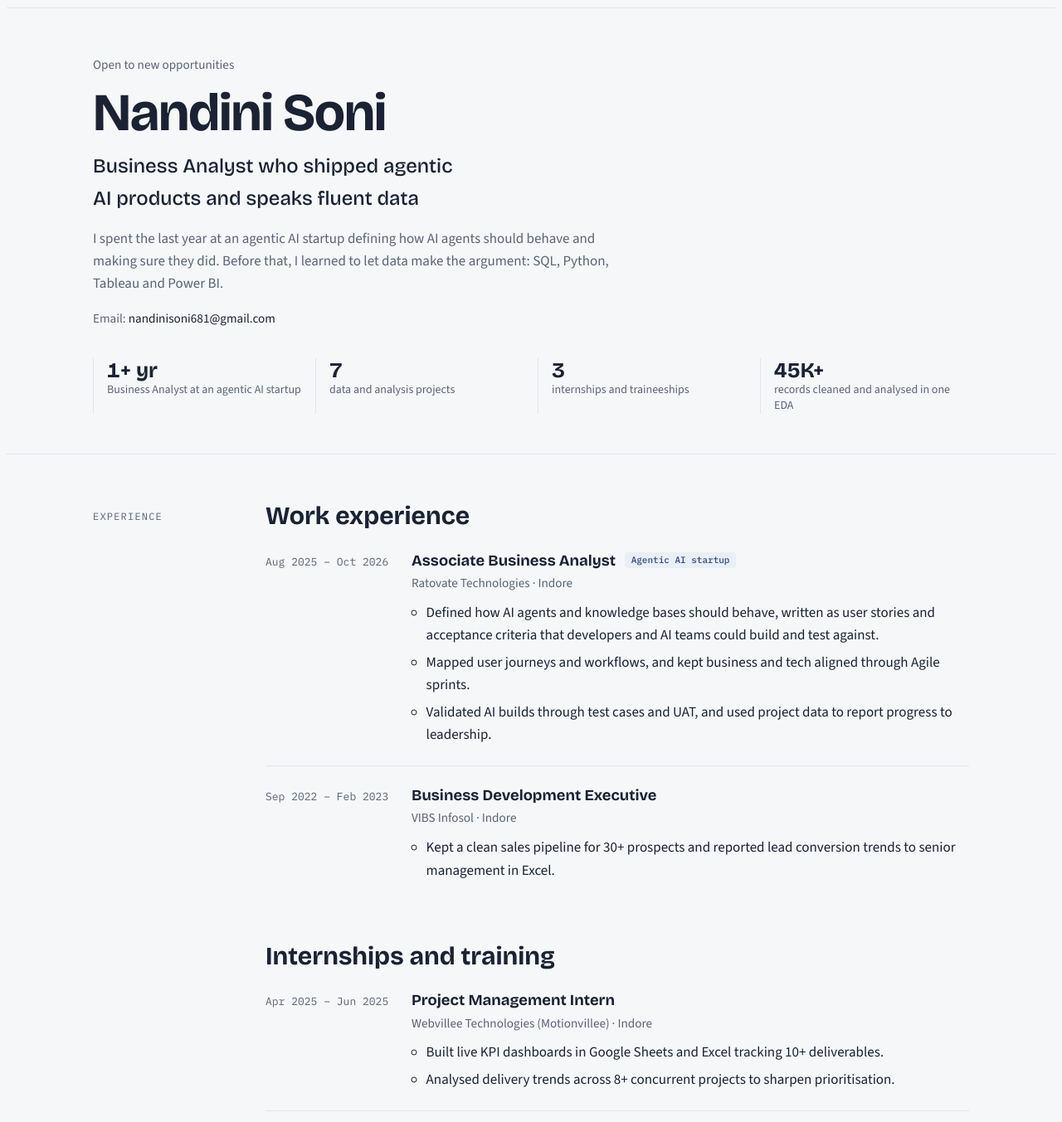
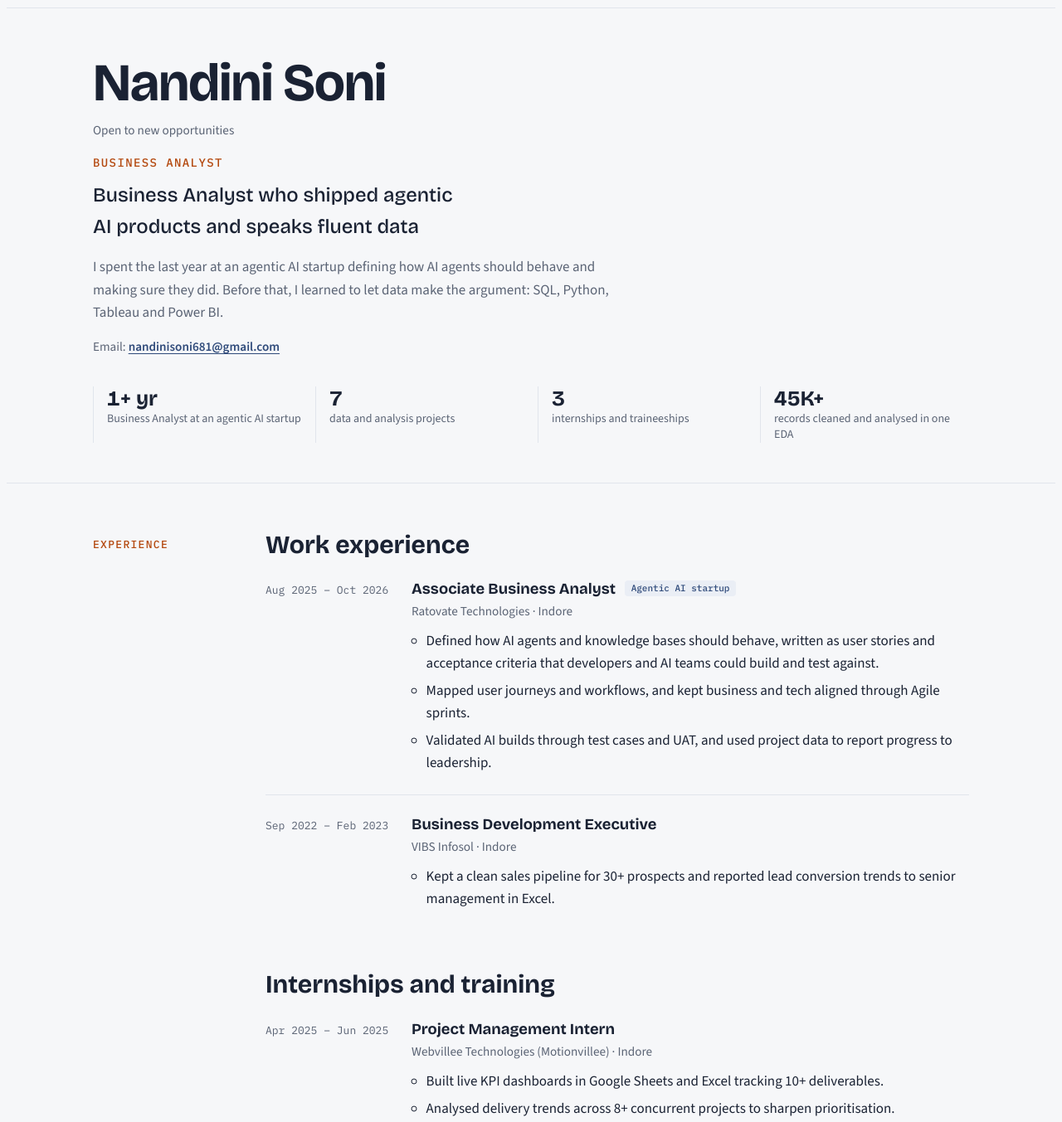
Before and after one commit to nandinisoni683/nandini-soni-portfolio, a plain HTML site: page index.html in a window 1280 px wide. Shown: the part 59-1412 px from the top of the page at 83% size. Drawn offline with nearby package versions, Linux system fonts and the light colour scheme.

Commit message:
Reorder hero, link email, orange section labels

```diff
--- a/index.html
+++ b/index.html
@@ -19,6 +19,7 @@
   --accent: #2f4a7a;
   --accent-ink: #ffffff;
   --accent-soft: #eaeef5;
+  --label: #b4490f;
   --display: "Bricolage Grotesque", "Segoe UI", system-ui, sans-serif;
   --body: "Source Sans 3", "Segoe UI", system-ui, sans-serif;
   --mono: "IBM Plex Mono", ui-monospace, "SFMono-Regular", Consolas, monospace;
@@ -62,7 +63,8 @@ a:focus-visible { outline: 2px solid var(--accent); outline-offset: 3px; border-
 
 /* Hero */
 header { padding-block: 3.5rem 3rem; border-bottom: 1px solid var(--line); }
-.status { font-size: 0.95rem; color: var(--muted); margin: 0 0 0.75rem; }
+.status { font-size: 0.95rem; color: var(--muted); margin: 0 0 1rem; }
+.title { font-family: var(--mono); font-size: 0.875rem; font-weight: 500; color: var(--label); text-transform: uppercase; letter-spacing: 0.1em; margin: 0 0 0.5rem; }
 h1 {
   font-family: var(--display); font-weight: 700; font-size: clamp(2.4rem, 6.5vw, 4rem);
   line-height: 1.05; letter-spacing: -0.02em; margin: 0 0 0.75rem; text-wrap: balance;
@@ -70,7 +72,7 @@ h1 {
 .role { font-family: var(--display); font-weight: 500; font-size: clamp(1.2rem, 2.7vw, 1.5rem); color: var(--ink); margin: 0; max-width: 40rem; text-wrap: balance; }
 .lede { max-width: 40rem; margin: 1rem 0 0; color: var(--muted); }
 .contact { margin: 1rem 0 0; color: var(--muted); font-size: 0.95rem; }
-.contact span { color: var(--ink); user-select: all; }
+.contact a { color: var(--accent); font-weight: 600; text-decoration: underline; text-underline-offset: 3px; }
 .stats { list-style: none; margin: 2.25rem 0 0; padding: 0; display: grid; grid-template-columns: repeat(4, minmax(0, 1fr)); gap: 1rem; }
 .stats li { border-left: 1px solid var(--line); padding-left: 1rem; }
 .stats strong { display: block; font-family: var(--display); font-weight: 700; font-size: 1.6rem; line-height: 1.15; font-variant-numeric: tabular-nums; }
@@ -79,7 +81,7 @@ h1 {
 /* Sections */
 section { padding-block: 3.5rem; border-bottom: 1px solid var(--line); }
 .sec { display: grid; grid-template-columns: 11rem minmax(0, 1fr); gap: 2rem; }
-.sec-id { font-family: var(--mono); font-size: 0.75rem; color: var(--muted); text-transform: uppercase; letter-spacing: 0.1em; padding-top: 0.55rem; }
+.sec-id { font-family: var(--mono); font-size: 0.8125rem; font-weight: 500; color: var(--label); text-transform: uppercase; letter-spacing: 0.1em; padding-top: 0.55rem; }
 h2 { font-family: var(--display); font-weight: 700; font-size: clamp(1.5rem, 3.2vw, 1.9rem); line-height: 1.2; margin: 0 0 1.5rem; text-wrap: balance; }
 h3 { font-family: var(--display); font-weight: 700; font-size: 1.15rem; line-height: 1.3; margin: 0; text-wrap: balance; }
 p { margin: 0 0 1rem; }
@@ -171,11 +173,12 @@ footer { padding-block: 2rem 2.5rem; color: var(--muted); font-size: 0.9rem; }
 
 <header id="top">
   <div class="wrap">
+    <h1>Nandini Soni</h1>
     <p class="status">Open to new opportunities</p>
-    <h1>Nandini Soni</h1>
+    <p class="title">Business Analyst</p>
     <p class="role">Business Analyst who shipped agentic AI products and speaks fluent data</p>
     <p class="lede">I spent the last year at an agentic AI startup defining how AI agents should behave and making sure they did. Before that, I learned to let data make the argument: SQL, Python, Tableau and Power BI.</p>
-    <p class="contact">Email: <span>nandinisoni681@gmail.com</span></p>
+    <p class="contact">Email: <a href="mailto:nandinisoni681@gmail.com">nandinisoni681@gmail.com</a></p>
     <ul class="stats" aria-label="At a glance">
       <li><strong>1+ yr</strong><span>Business Analyst at an agentic AI startup</span></li>
       <li><strong>7</strong><span>data and analysis projects</span></li>
```
